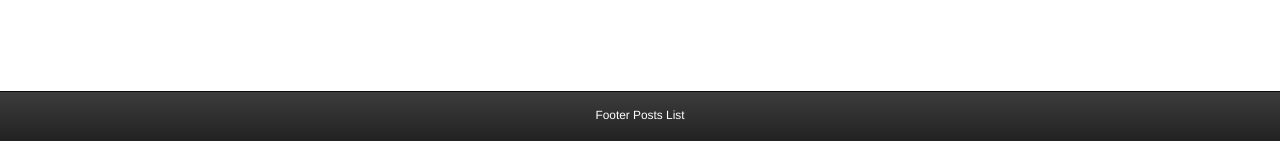
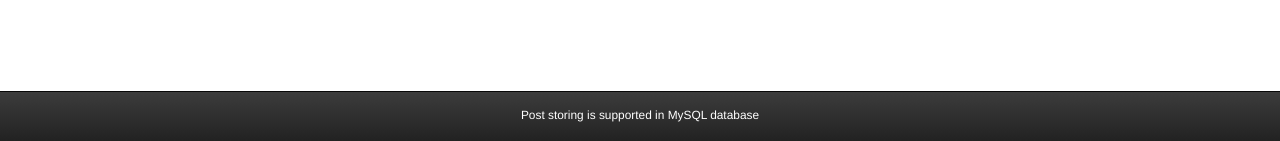
Before and after one commit to LlaveLuis/crud_notes, a Django app: template source/crud/templates/posts.html in a window 1280 px wide. Shown: the part 659-800 px from the top of the page. Run offline with Django 3.2, Linux system fonts and the light colour scheme; the template is opened without the code that fills it, so the values that code supplies are empty; some libraries are stand-ins or nearby versions.

Commit message:
[IMP] Update info showing to user
Personalize footer page. Add author info to data showed.

```diff
--- a/source/crud/templates/posts.html
+++ b/source/crud/templates/posts.html
@@ -44,7 +44,7 @@
 {% block footer %}
    <div class="navbar navbar-inverse navbar-fixed-bottom">
       <div class="text-center" style="padding-top: 12px">
-         <small style="color: #fff">Footer Posts List</small>
+         <small style="color: #fff">Post storing is supported in MySQL database</small>
       </div>
    </div>
 {% endblock %}
--- a/source/crud/templates/posts_list.html
+++ b/source/crud/templates/posts_list.html
@@ -2,7 +2,8 @@
    {% for post in posts %}
    <div class="col-md-12" style="margin-bottom: 6px">
       <div class="col-md-8" style="border-top: dotted 0.5px grey">
-         <span class="lbl">Title:</span> {{ post.title }},
+         <span class="lbl">Title:</span> {{ post.title }}<br>
+         <span class="lbl">Author:</span> {{ post.author.real_name }}
          <span class="lbl">Date:</span> {{ post.date_pub|date:'F d, Y' }}<br>
          <span class="lbl">Content:</span> {{ post.content }}
       </div>
```
